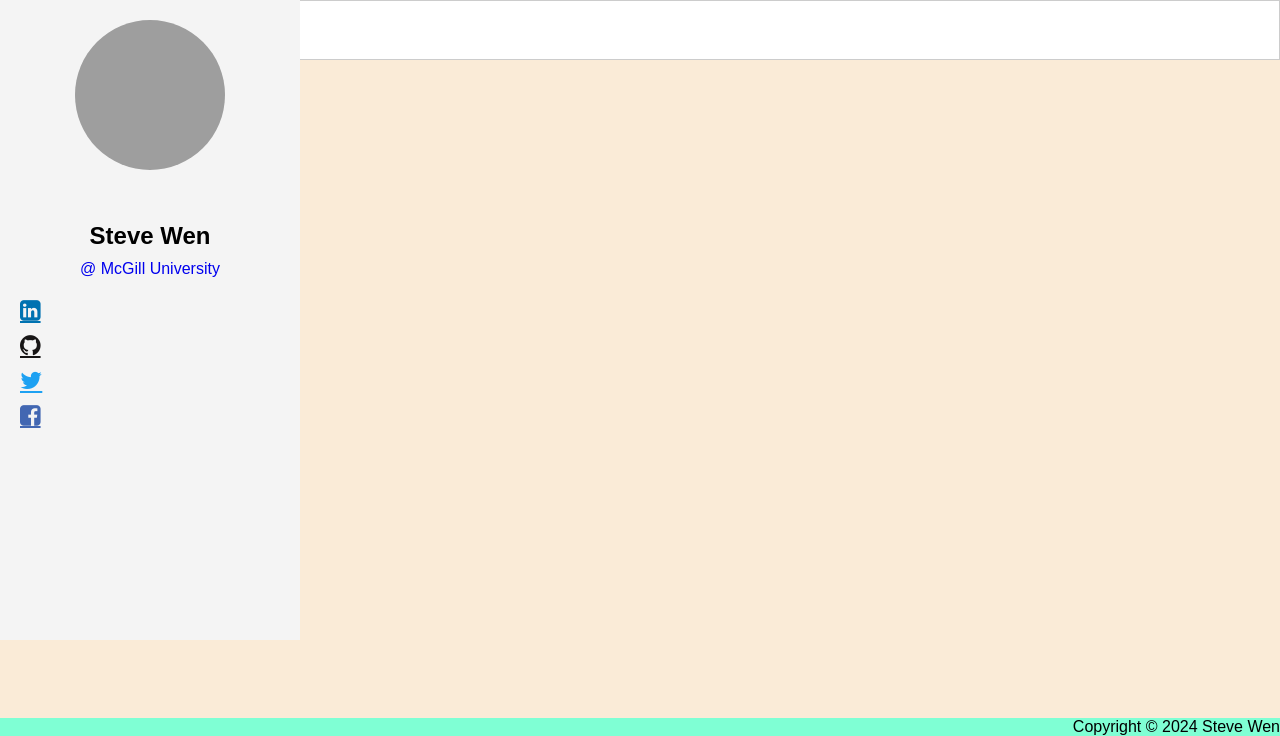
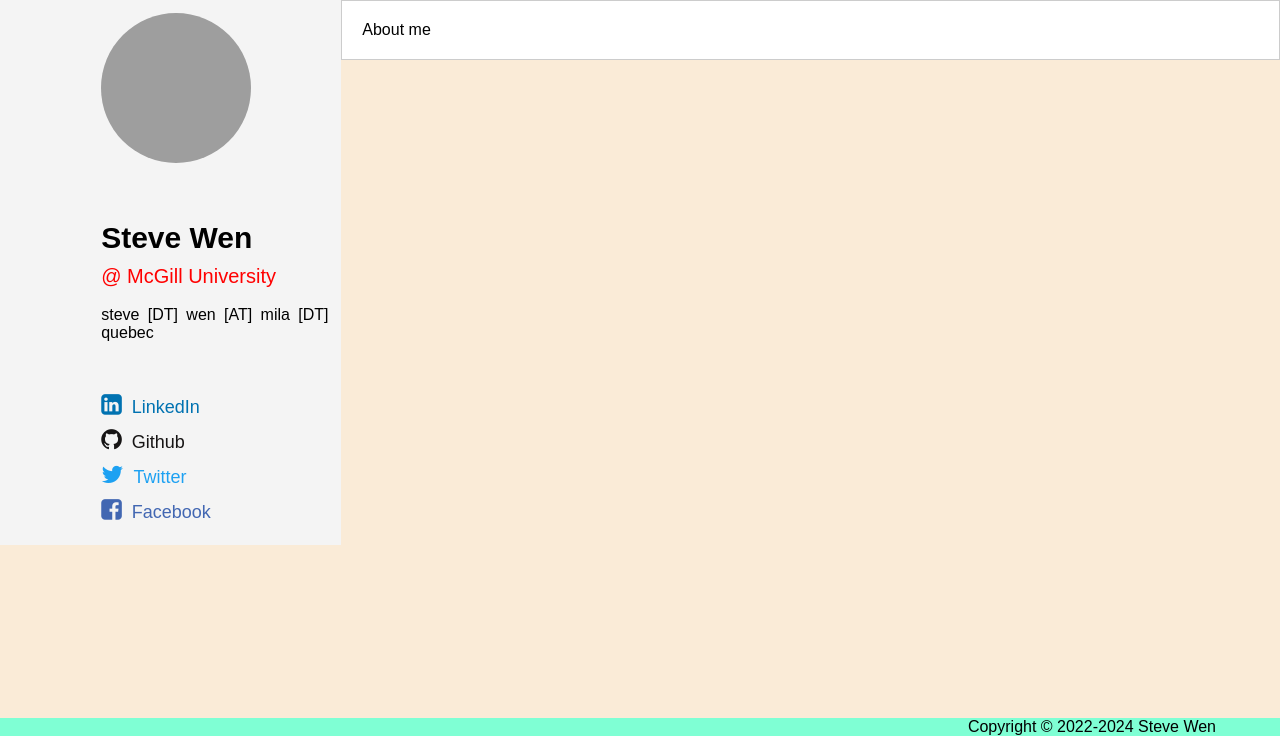
Before and after one commit to stevvwen/sediweb, a Flask app: page / in a window 1280 px wide. Shown: the part 64-800 px from the top of the page. Run offline with Flask 3, Linux system fonts and the light colour scheme; some web fonts are replaced; grey boxes are pictures that could not be loaded.

Commit message:
Updated the profile sidebar column alignment and the footer alignment

```diff
--- a/static/css/base.css
+++ b/static/css/base.css
@@ -80,4 +80,5 @@ main{
 footer{
     background-color: aquamarine;
     text-align: right;
+    padding-right: 5%;
 }
--- a/static/css/index.css
+++ b/static/css/index.css
@@ -3,59 +3,79 @@
 /* Center container */
 .center-container {
   position: relative; /* Set relative positioning for the center container */
-  min-height: 80vh;
+  min-height: 80vh; /* Set a smaller minimum height for the center container */
+}
+
+/* Content wrapper */
+.content-wrapper {
+  display: flex;
+  justify-content: space-between; /* Add space between sidebar and about me section */
+  align-items: flex-start;
+  width: 100%; /* Set width to fill entire space */
 }
 
 /* Sidebar */
 .sidebar {
-  position: absolute;
-  top: 0; /* Position sidebar at the top */
-  bottom: 0; /* Position sidebar at the bottom */
-  left: 0; /* Optionally, adjust left position */
-  width: 300px; /* Set the width of the sidebar */
-  padding: 20px;
+  width: 30%; /* Set the width of the sidebar */
+  padding: 1%;
   background-color: #f4f4f4;
 }
 
 .profile {
-  text-align: center;
+  text-align: justify;
+  padding-left: 28%;
 }
 
 .profile img {
   width: 150px; /* Set the width of the image */
   height: 150px; /* Set the height of the image */
   border-radius: 50%;
-  margin-bottom: 20px; /* Increase the margin from the bottom */
+  margin: 0 auto 20px; /* Center horizontally and add margin from bottom */
 }
 
 .profile .name {
   font-weight: bold;
-  font-size: 24px; /* Increase the font size of the name */
+  font-size: 30px; /* Increase the font size of the name */
   margin-bottom: 10px; /* Increase the margin from the bottom */
 }
 
 .profile .short {
-  font-size: 16px; /* Adjust font size as needed */
-  color: #666;
+  font-size: 20px; /* Adjust font size as needed */
+
 }
 
 #links {
+
+  flex-direction: column; /* Align icons in a column */
+  padding-top: 30px;
+  display: flex;
   list-style-type: none;
-  padding: 0;
+  padding-left: 28%; /* Adjust padding from the left */
   margin-top: 20px;
+  margin-inline: 0 auto;
+  text-align: justify;
 }
 
 #links li {
   margin-bottom: 10px;
+
 }
 
 #links li a {
+  text-decoration: none;
   font-size: 24px;
+
 }
+
+.link-text {
+  margin-left: 10px; /* Adjust margin between icon and text */
+  font-size: 18px;
+}
+
 
 /* About me section */
 .about-me {
-  flex: 0 0 65%; /* About me section takes 65% of the width */
+  width: calc(100% - 220px); /* Calculate width to fill remaining space */
   padding: 20px;
   background-color: #fff;
   border: 1px solid #ccc;
--- a/templates/base.html
+++ b/templates/base.html
@@ -26,19 +26,15 @@
     {% endblock %}
 
 
-
-
-
     <main>
         {% block main %}
         {% endblock %}
     </main>
 
 
-
     <footer>
       {% block footer %}
-          <p>Copyright &copy; <span id="currentYear"></span> Steve Wen</p>
+          <p>Copyright &copy; 2022-<span id="currentYear"></span> Steve Wen</p>
 
           <script>
             document.getElementById('currentYear').textContent = new Date().getFullYear().toString();
--- a/templates/index.html
+++ b/templates/index.html
@@ -22,16 +22,21 @@
                 </p>
 
                 <p class="short">
-                  <a href="https://www.mcgill.ca/" style="text-decoration: none"> @ McGill University</a>
+                  <a href="https://www.mcgill.ca/" style="text-decoration: none; color:#ff0000" > @ McGill University</a>
+                </p>
 
+                <p class="email">
+                    <!--shuo [DT] wen [AT] mail [DT] mcgill [DT] ca <br> -->
+                    <br>
+                    steve [DT] wen [AT] mila [DT] quebec
                 </p>
               </div>
 
               <ul id="links">
-                <li><a class='fa fa-linkedin-square' style='color: #0072b1' href="https://www.linkedin.com/in/steve-wen-31863b211/" ></a></li>
-                <li><a class='fa fa-github' style='color: #171515' href="https://github.com/SedimentaryRockStar"></a></li>
-                <li><a class='fa fa-twitter' style='color:#1DA1F2' href="https://twitter.com/Sedi_RockStar"></a></li>
-                <li><a class='fa fa-facebook-square' style='color:#4267B2' href="https://www.facebook.com/shuo.wen.58"></a></li>
+                <li><a class='fa fa-linkedin-square' style='color: #0072b1' href="https://www.linkedin.com/in/steve-wen-31863b211/" ><span class="link-text">LinkedIn</span></a></li>
+                <li><a class='fa fa-github' style='color: #171515' href="https://github.com/SedimentaryRockStar"><span class="link-text">Github</span></a></li>
+                <li><a class='fa fa-twitter' style='color:#1DA1F2' href="https://twitter.com/Sedi_RockStar"><span class="link-text">Twitter</span></a></li>
+                <li><a class='fa fa-facebook-square' style='color:#4267B2' href="https://www.facebook.com/shuo.wen.58"><span class="link-text">Facebook</span></a></li>
               </ul>
             </div>
 
```
